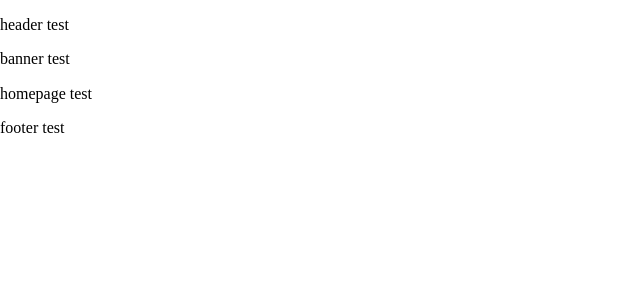
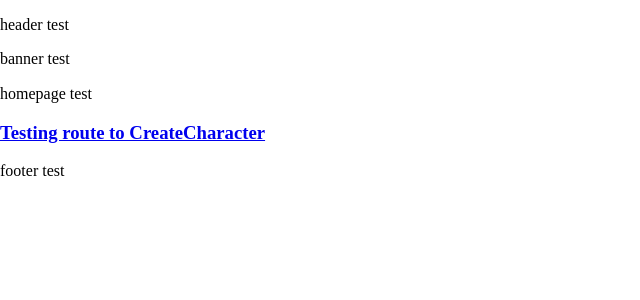
Before and after one commit to thegwanj/SA-character-gen, a React (Create React App) app in the folder client/: page / in a window 1280 px wide. Shown: the top 300 px of the page, without its empty margins (0-640 px from the left). Built offline with nearby package versions, Linux system fonts and the light colour scheme.

Commit message:
Adding in links to the next page in the process

```diff
--- a/client/src/pages/CreateCharacter.js
+++ b/client/src/pages/CreateCharacter.js
@@ -0,0 +1,16 @@
+import React from "react";
+import { Link } from 'react-router-dom';
+
+const CreateCharacter = () => {
+    return (
+        <div>
+            <p>CreateCharacter test</p>
+
+            <Link to="/ViewSheet">
+                <h3>Testing route to ViewSheet</h3>
+            </Link>
+        </div>
+    );
+}
+
+export default CreateCharacter;
--- a/client/src/pages/HomePage.js
+++ b/client/src/pages/HomePage.js
@@ -1,9 +1,14 @@
 import React from "react";
+import { Link } from 'react-router-dom';
 
 const HomePage = () => {
     return (
         <main>
             <p>homepage test</p>
+
+            <Link to="/CreateCharacter">
+                <h3>Testing route to CreateCharacter</h3>
+            </Link>
         </main>
     );
 }
```
